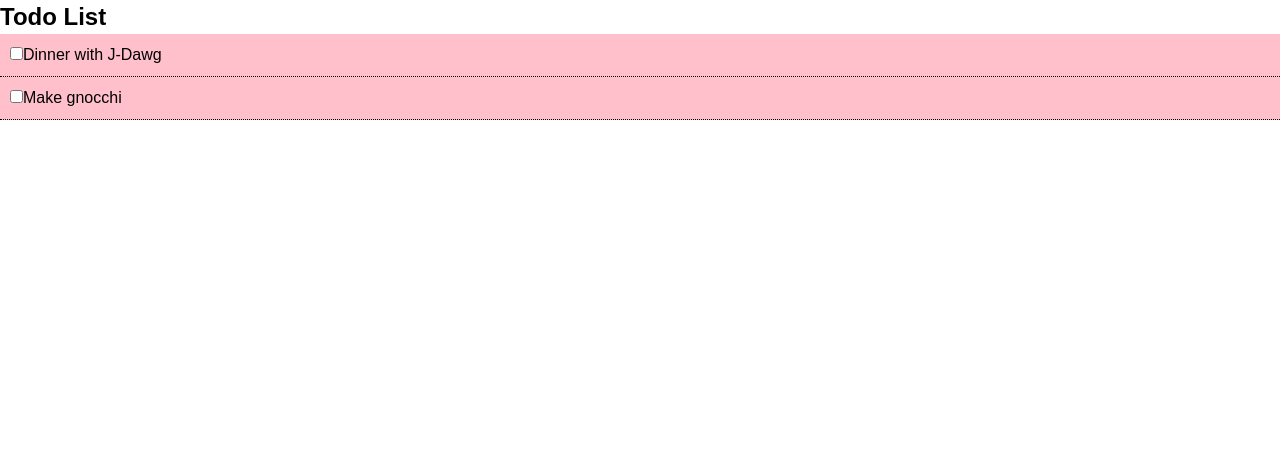
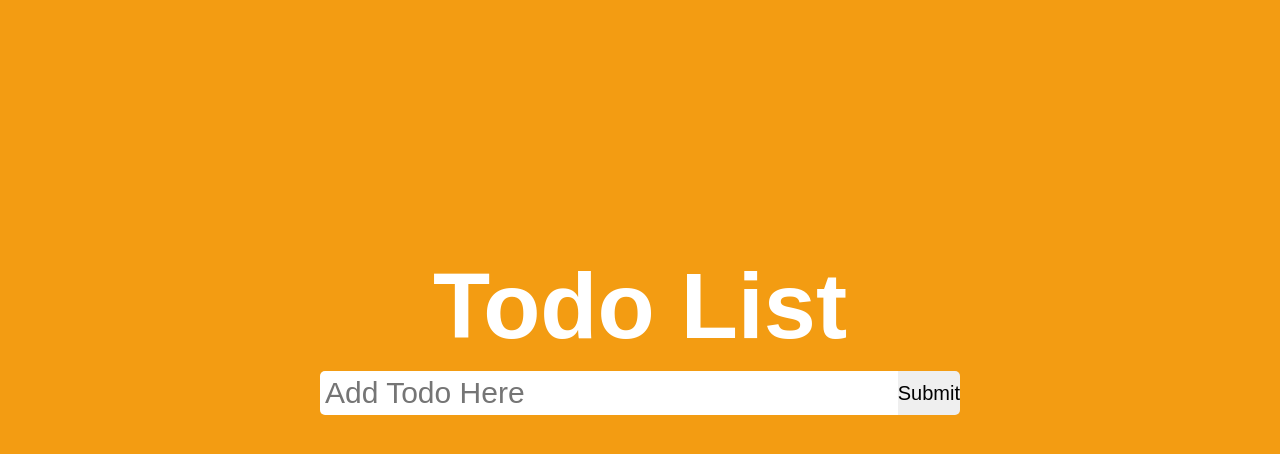
Before and after one commit to Asilo5/practice-todo-list, a React (Create React App) app: page / in a window 1280 px wide. Shown: the top 454 px of the page. Built offline with nearby package versions, Linux system fonts and the light colour scheme.

Commit message:
Add style to working app

```diff
--- /dev/null
+++ b/src/AddTodo/AddTodo.js
@@ -0,0 +1,37 @@
+import React, { Component } from 'react';
+
+class AddTodo extends Component {
+  state = {
+    title: ''
+  }
+
+  onSubmit = (e) => {
+    e.preventDefault();
+    this.props.addTodo(this.state.title);
+    this.setState({ title: ''})
+  }
+
+  onChange = (e) => this.setState({ [e.target.name] : e.target.value });
+
+  render() {
+    return (
+      <form onSubmit={this.onSubmit}>
+        <input
+          className='add-todo-input'
+          type='text'
+          name='title'
+          placeholder='Add Todo Here'
+          value={this.state.title}
+          onChange={this.onChange}
+        />
+        <input
+          className='submit-btn'
+          type='submit'
+          value='Submit'
+        />
+      </form>
+    )
+  }
+}
+
+export default AddTodo;
--- a/src/App.css
+++ b/src/App.css
@@ -7,9 +7,78 @@
 body {
   font-family: Arial, Helvetica, sans-serif;
   line-height: 1.4;
+  background: #f39c12;
 }
 
 a {
   color: #333;
   text-decoration: none;
 }
+
+.container {
+  width: 50%;
+  margin: auto;
+  position: relative;
+  top: 15em;
+}
+
+header {
+  color: white;
+  text-align: center;
+  font-size: 5em;
+}
+
+
+.delete-btn {
+  background: red;
+  border-radius: 50%;
+  padding: 7px 14px;
+  color: white;
+  border: none;
+  cursor: pointer;
+  font-size: 25px;
+  float: right;
+}
+
+.submit-btn {
+  flex: 1;
+  font-size: 20px;
+  border: none;
+  border-radius: 0px 5px 5px 0px;
+}
+
+.submit-btn:hover {
+  background: #d35400;
+  color: white;
+}
+
+.add-todo-input {
+  flex: 10;
+  font-size: 30px;
+  padding: 5px;
+  border: none;
+  border-radius: 5px 0px 0px 5px;
+}
+
+form {
+  display: flex;
+}
+
+input[type='checkbox'] {
+  -webkit-appearance:none;
+  width:30px;
+  height:30px;
+  background:white;
+  border-radius:5px;
+  border:2px solid #555;
+  vertical-align: middle;
+  margin: 10px;
+}
+
+input[type='checkbox']:checked {
+  background: #c0392b;
+}
+
+p {
+  font-size: 2em;
+}
--- a/src/App.js
+++ b/src/App.js
@@ -1,23 +1,15 @@
 import React, { Component } from 'react';
 import './App.css';
 import Todos from './Todos/Todos';
+import Header from './Layout/Header';
+import AddTodo from './AddTodo/AddTodo';
 
 class App extends Component {
   state = {
-    todos: [
-      {
-        id: 1,
-        title: 'Dinner with J-Dawg',
-        completed: false
-      },
-      {
-        id: 2,
-        title: 'Make gnocchi',
-        completed: false
-      }
-    ]
+    todos: []
   }
 
+   // Toggle Complete
   markComplete = (id) => {
     this.setState({todos: this.state.todos.map((todo) => {
        if (todo.id === id) {
@@ -28,14 +20,35 @@ class App extends Component {
     })
   }
 
+  // Delete Todo button
+  deleteButton = (id) => {
+   // if the id matches the ones in the array
+   // only return the ids that do not match
+    this.setState({ todos: [...this.state.todos.filter((todo) => todo.id !== id)]})
+  }
+
+  // Add new Todo
+  addTodo = (title) => {
+    const newTodo = {
+      id: this.state.todos.length + 1,
+      title,
+      completed: false
+    }
+    this.setState({ todos: [...this.state.todos, newTodo]})
+  }
+
   render() {
     return (
       <section className='App'>
-         <h1>Todo List</h1>
-         <Todos
-           todos={this.state.todos}
-           markComplete={this.markComplete}
-         />
+        <section className='container'>
+          <Header />
+          <AddTodo addTodo={this.addTodo}/>
+          <Todos
+            todos={this.state.todos}
+            markComplete={this.markComplete}
+            deleteButton={this.deleteButton}
+          />
+        </section>
       </section>
     )
   }
--- /dev/null
+++ b/src/Layout/Header.js
@@ -0,0 +1,12 @@
+import React from 'react';
+
+function Header() {
+  return (
+    <header>
+        <h1> Todo List </h1>
+
+    </header>
+  )
+}
+
+export default Header;
--- a/src/TodoItem/TodoItem.js
+++ b/src/TodoItem/TodoItem.js
@@ -5,7 +5,7 @@ class TodoItem extends Component {
     getStyle = () => {
       return {
            textDecoration: this.props.todo.completed ? 'line-through' : 'none',
-           background: 'pink',
+           background: '#f1c40f',
            padding: '10px',
            borderBottom: '1px black dotted'
       }
@@ -16,8 +16,9 @@ class TodoItem extends Component {
         return (
             <div style={this.getStyle()}>
               <p>
-                <input type='checkbox' onChange={this.props.markComplete.bind(this, id)} />
+                <input className='checkbox' type='checkbox' onChange={this.props.markComplete.bind(this, id)} />
                 { title }
+                <button className='delete-btn' onClick={this.props.deleteButton.bind(this, id)}>X</button>
               </p>
             </div>
         )
--- a/src/Todos/Todos.js
+++ b/src/Todos/Todos.js
@@ -9,6 +9,7 @@ class Todos extends Component {
         key={todo.id}
         todo={todo}
         markComplete={this.props.markComplete}
+        deleteButton={this.props.deleteButton}
       />
     ));
   }
```
